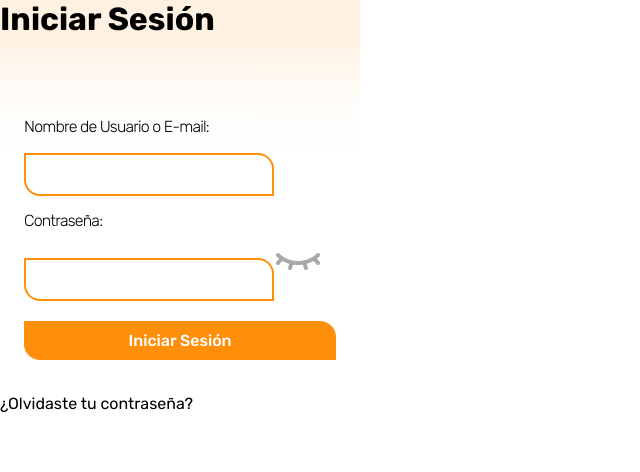
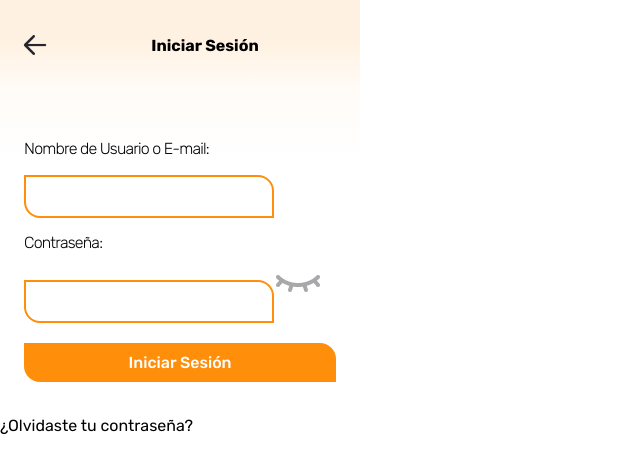
Before and after one commit to Seraphyr/Frontend-Proyecto-Integrador-Final, a React (Vite) app: page /iniciosesion in a window 1280 px wide. Shown: the top 472 px of the page, without its empty margins (0-640 px from the left). Built offline with nearby package versions, Linux system fonts and the light colour scheme.

Commit message:
cambios minimos

```diff
--- a/src/components/Header/Header.jsx
+++ b/src/components/Header/Header.jsx
@@ -1,10 +1,10 @@
 import arrow from "../../assets/images/homepage/arrow.png";
-import "./header.css";
+import "./Header.css";
 
 export default function Header({ titulo }) {
   return (
     <div className="header">
-      <img src={arrow} alt="arrow" className="arrow" />
+      <img src={arrow} alt="arrow" className="arrow" onClick={() => window.history.back()} />
       <div className="header__titulo">
         <p>{titulo}</p>
       </div>
--- a/src/components/InicioSesion/InicioSesion.jsx
+++ b/src/components/InicioSesion/InicioSesion.jsx
@@ -2,6 +2,7 @@ import React, { useState } from 'react'
 import './InicioSesion.css'
 import eyeOpen from '/eyeOpen.png'
 import eyeClosed from '/eyeClosed.png'
+import Header from '../Header/Header'
 
 export default function Login() {
     const [password, setPassword] = useState("");
@@ -14,7 +15,7 @@ export default function Login() {
     return (
         <>
             <div className='form'>
-                <h1>Iniciar Sesión</h1>
+            <Header titulo={"Iniciar Sesión"} />
 
                 <form className="form-inicio">
                     <label>Nombre de Usuario o E-mail:</label>
--- a/src/components/Layout/Layout.jsx
+++ b/src/components/Layout/Layout.jsx
@@ -1,4 +1,4 @@
-import "./layout.css"
+import "./Layout.css"
 import { Outlet } from "react-router-dom";
 export default function Layout() {
     return (
--- a/src/components/Registro/Registro.jsx
+++ b/src/components/Registro/Registro.jsx
@@ -1,5 +1,5 @@
 import Header from "../Header/Header";
-import "./registro.css";
+import "./Registro.css";
 
 export default function Login() {
   return (
```
